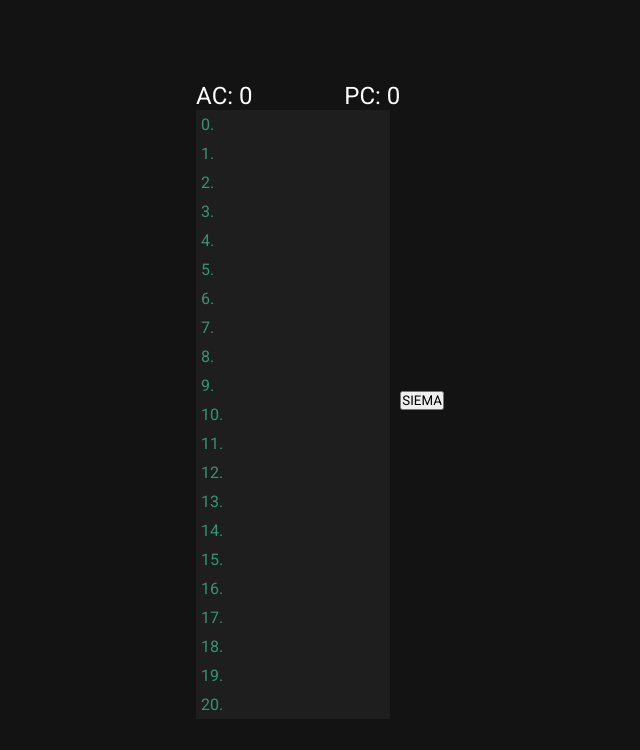
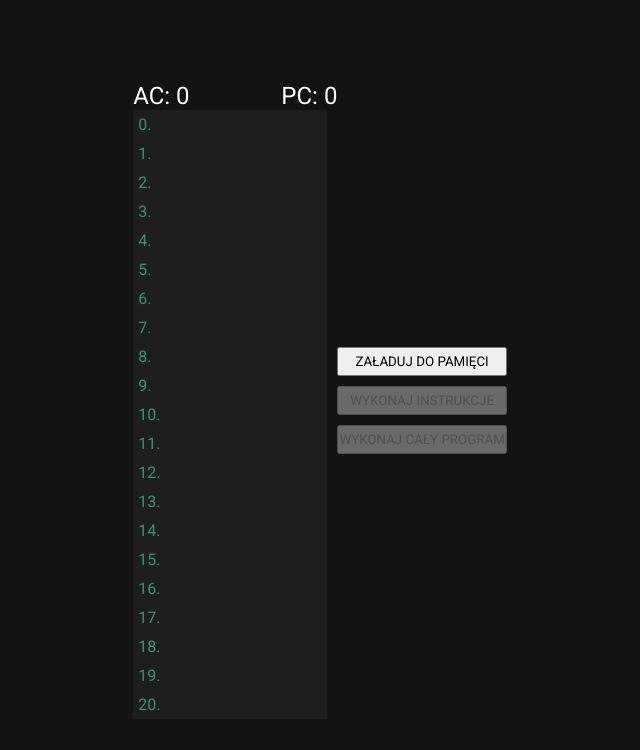
Before and after one commit to Vientsuya/pmc, a React (Create React App) app: page / in a window 1280 px wide. Shown: the top 750 px of the page, without its empty margins (320-960 px from the left). Built offline with nearby package versions, Linux system fonts and the light colour scheme.

Commit message:
runCode chujowo dziala

```diff
--- a/src/App.js
+++ b/src/App.js
@@ -163,30 +163,41 @@ const App = () => {
 	};
 
 	const doOperation = operation => {
+		operation = operation.toUpperCase();
 		const [command, addressType, value] = operation.split(' ');
 		return commands[command](addressType, value);
 	};
 
 	const resetMemory = () => {
 		setMemory(prev => ({
-			stack: Array(31).fill(0),
+			stack: Array(21).fill(''),
 			programRunning: false,
 			AC: 0,
 			PC: 0,
 		}));
 	};
 
-	const runCode = () => {
-		resetMemory();
+	const resetErrors = inputList => {
+		for (let i = 0; i < inputList.length; i++) {
+			inputList[i].classList.remove('input-error');
+		}
+	};
+
+	const loadMemory = () => {
+		const inputList = document.querySelectorAll('.line > input');
+		resetErrors(inputList);
 		setMemory(prev => ({
 			...prev,
+			stack: prev.stack.map((el, i) => inputList[i].value),
 			programRunning: true,
 		}));
+	};
 
+	const runCode = () => {
 		const inputList = document.querySelectorAll('.line > input');
 
-		for (let i = 0; i < inputList.length; i++) {
-			if (inputList[i].value == '' || !isNaN(inputList[i].value)) {
+		for (let i = 0; i < memory.stack.length; i++) {
+			if (memory.stack[i] == '' || !isNaN(memory.stack[i])) {
 				setMemory(prev => ({
 					...prev,
 					PC: prev.PC + 1,
@@ -194,7 +205,7 @@ const App = () => {
 				continue;
 			} else {
 				try {
-					doOperation(inputList[i].value);
+					doOperation(memory.stack[memory.PC]);
 				} catch {
 					inputList[i].classList.add('input-error');
 					resetMemory();
@@ -212,13 +223,24 @@ const App = () => {
 	return (
 		<div className="main-container">
 			<Editor />
-			<button
-				className="run-program"
-				disabled={memory.programRunning}
-				onClick={runCode}
-			>
-				SIEMA
-			</button>
+			<div className="button-box">
+				<button
+					className="run-program"
+					disabled={memory.programRunning}
+					onClick={loadMemory}
+				>
+					ZAŁADUJ DO PAMIĘCI
+				</button>
+				<button
+					disabled={!memory.programRunning}
+					onClick={() => doOperation(memory.stack[memory.PC])}
+				>
+					WYKONAJ INSTRUKCJE
+				</button>
+				<button disabled={!memory.programRunning} onClick={runCode}>
+					WYKONAJ CAŁY PROGRAM
+				</button>
+			</div>
 		</div>
 	);
 };
--- a/src/components/Line.js
+++ b/src/components/Line.js
@@ -1,12 +1,9 @@
-import { useContext } from 'react';
+import { useContext, useState } from 'react';
 import { MemoryContext } from '../hooks/MemoryContext';
 
 const Line = ({ lineNum }) => {
 	const { memory, setMemory } = useContext(MemoryContext);
-
-	const handleChange = e => {
-		return 0;
-	};
+	const [focused, setFocused] = useState(false);
 
 	const lineCountClass =
 		lineNum == memory.PC && memory.programRunning
@@ -17,11 +14,14 @@ const Line = ({ lineNum }) => {
 
 	return (
 		<div className="line">
-			<div className={lineCountClass}>{lineNum}.</div>
+			<div className={`${lineCountClass} ${focused ? 'focused-line' : ''}`}>
+				{lineNum}.
+			</div>
 			<input
 				className={inputClass}
 				type="text"
-				onBlur={handleChange}
+				onFocus={() => setFocused(true)}
+				onBlur={() => setFocused(false)}
 				disabled={memory.programRunning}
 			></input>
 		</div>
--- a/src/components/LineContainer.js
+++ b/src/components/LineContainer.js
@@ -8,7 +8,7 @@ const LineContainer = ({ lineCount }) => {
 	useEffect(() => {
 		const inputList = document.querySelectorAll('.line > input');
 		for (let i = 0; i < inputList.length; i++) {
-			if (memory.stack[i]) {
+			if (!isNaN(memory.stack[i])) {
 				inputList[i].value = memory.stack[i];
 			}
 		}
--- a/src/hooks/MemoryContext.js
+++ b/src/hooks/MemoryContext.js
@@ -4,7 +4,7 @@ export const MemoryContext = React.createContext();
 
 export const MemoryProvider = ({ children }) => {
 	const [memory, setMemory] = useState({
-		stack: Array(31).fill(0),
+		stack: Array(21).fill(''),
 		programRunning: false,
 		AC: 0,
 		PC: 0,
--- a/src/index.css
+++ b/src/index.css
@@ -63,3 +63,22 @@
 .current-line-input {
 	background: #303030 !important;
 }
+
+.input-error {
+	background: red !important;
+}
+
+.button-box {
+	display: flex;
+	flex-direction: column;
+}
+
+.button-box > button {
+	padding: 5px 0;
+	margin: 5px 0;
+	cursor: pointer;
+}
+
+.focused-line {
+	color: #58ffc2;
+}
```
